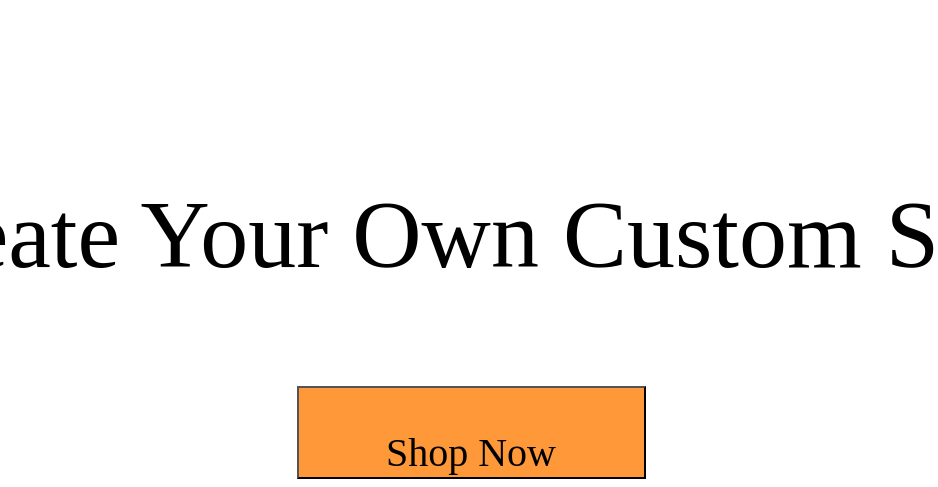
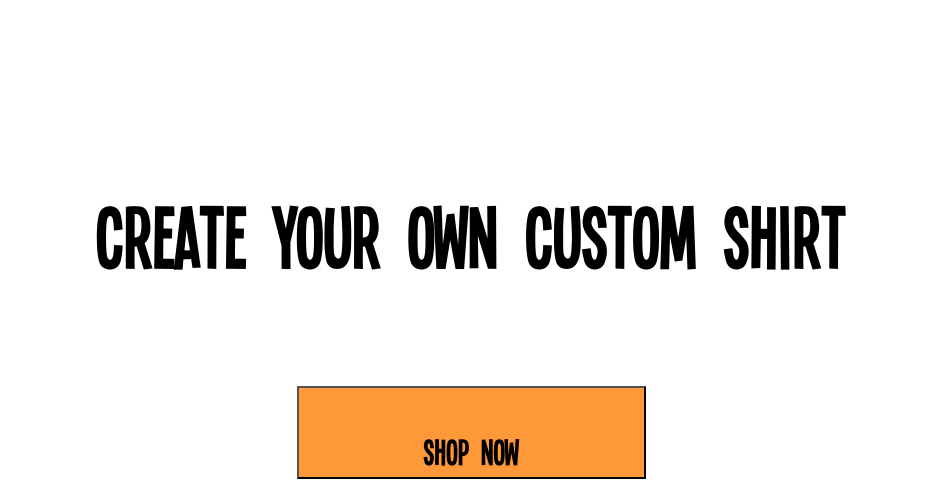
Before and after one commit to NaxeCode/your-idea-here-custom-shirts, a Gatsby site: page / in a window 1280 px wide. Shown: the part 626-1113 px from the top of the page, without its empty margins (169-1107 px from the left). Built offline with nearby package versions, Linux system fonts and the light colour scheme; Gatsby itself is replaced by a stand-in of ours.

Commit message:
Added Single Sleeve local font

```diff
--- a/src/style/Main.scss
+++ b/src/style/Main.scss
@@ -1,3 +1,5 @@
+@import './typography.css';
+
 .Logo {
 	width: 343px;
 	height: 343px;
--- /dev/null
+++ b/src/style/typography.css
@@ -0,0 +1,4 @@
+@font-face {
+	font-family: 'Single Sleeve';
+	src: url('../../fonts/sing_14l.ttf');
+}
```
Also changed, not shown: fonts/sing_14l.ttf (added).
